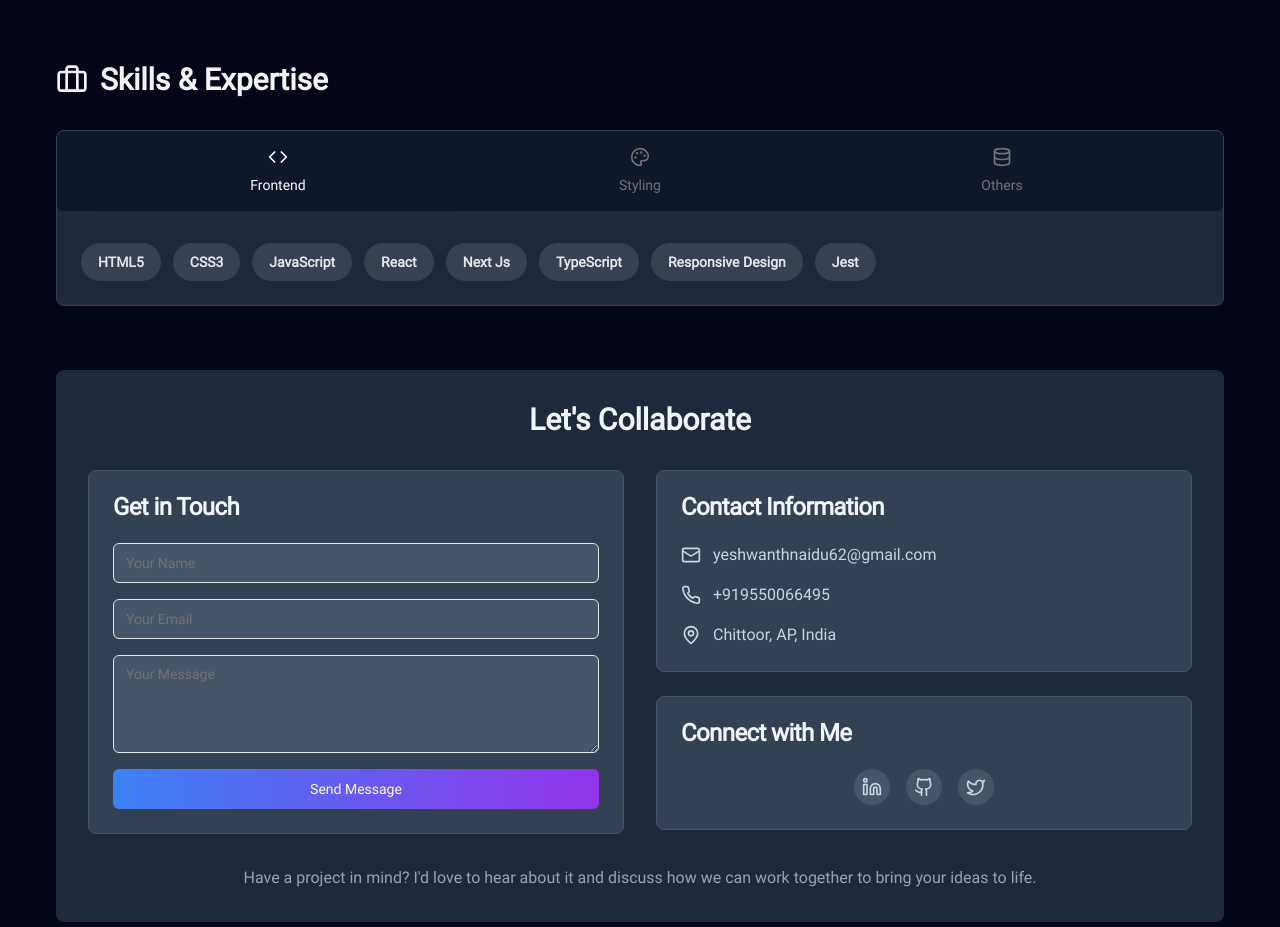
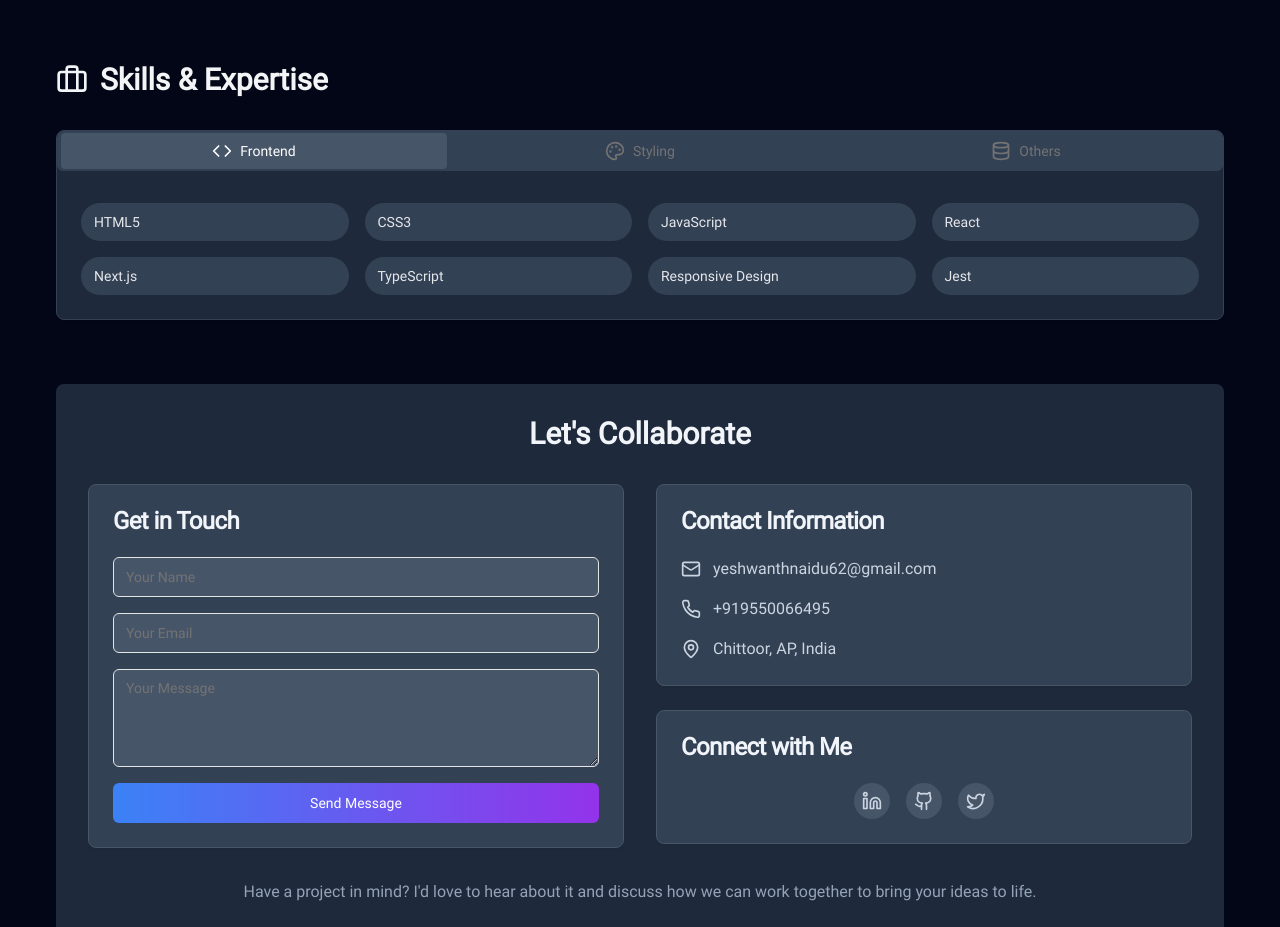
Before and after one commit to yeshwanthc/new-portfolio, a Next.js app: page / in a window 1280 px wide. Shown: the part 2001-2928 px from the top of the page. Built offline with nearby package versions, Linux system fonts and the light colour scheme; no server answers.

Commit message:
skills ui update

```diff
--- a/components/SkillsNew.tsx
+++ b/components/SkillsNew.tsx
@@ -1,14 +1,14 @@
-"use client";
+"use client"
 
-import React, { useState } from "react";
-import { motion, AnimatePresence } from "framer-motion";
-import { Tabs, TabsContent, TabsList, TabsTrigger } from "@/components/ui/tabs";
-import { Badge } from "@/components/ui/badge";
-import { Card, CardContent } from "@/components/ui/card";
-import { Briefcase, Code, Palette, Database, Cog, Beaker } from "lucide-react";
+import React, { useState } from "react"
+import { motion, AnimatePresence } from "framer-motion"
+import { Card, CardContent } from "@/components/ui/card"
+import { Tabs, TabsContent, TabsList, TabsTrigger } from "@/components/ui/tabs"
+import { Badge } from "@/components/ui/badge"
+import { Briefcase, Code, Palette, Database } from "lucide-react"
 
 interface SkillsProps {
-  isDarkMode?: boolean;
+  isDarkMode?: boolean
 }
 
 const skillCategories = [
@@ -20,7 +20,7 @@ const skillCategories = [
       "CSS3",
       "JavaScript",
       "React",
-      "Next Js",
+      "Next.js",
       "TypeScript",
       "Responsive Design",
       "Jest",
@@ -41,21 +41,20 @@ const skillCategories = [
     name: "Others",
     icon: <Database className="w-5 h-5" />,
     skills: [
+      "Git",
       "GitHub",
-      "Bit Bucket",
       "Vercel",
       "Vite",
       "Netlify",
       "Node.js",
-      "Bun.js",
       "Supabase",
       "GraphQL",
     ],
   },
-];
+]
 
-const Skills: React.FC<SkillsProps> = ({ isDarkMode = false }) => {
-  const [activeTab, setActiveTab] = useState(skillCategories[0].name);
+const ProfessionalSkills: React.FC<SkillsProps> = ({ isDarkMode = false }) => {
+  const [activeTab, setActiveTab] = useState(skillCategories[0].name)
 
   return (
     <section className="mb-16" id="skills">
@@ -67,36 +66,34 @@ const Skills: React.FC<SkillsProps> = ({ isDarkMode = false }) => {
         <Briefcase className="mr-3 w-8 h-8" /> Skills & Expertise
       </h2>
       <Card
-        className={`overflow-hidden glossy-card ${
-          isDarkMode
-            ? "bg-slate-800 border-slate-700"
-            : "bg-white border-gray-200"
+        className={`overflow-hidden ${
+          isDarkMode ? "bg-slate-800 border-slate-700" : "bg-white border-gray-200"
         }`}
       >
         <CardContent className="p-0">
-          <Tabs
-            value={activeTab}
-            onValueChange={setActiveTab}
-            className="w-full"
-          >
-            <TabsList className="flex w-full p-10 bg-slate-900">
+          <Tabs value={activeTab} onValueChange={setActiveTab} className="w-full">
+            <TabsList
+              className={`flex w-full ${
+                isDarkMode ? "bg-slate-700" : "bg-gray-100"
+              }`}
+            >
               {skillCategories.map((category) => (
                 <TabsTrigger
                   key={category.name}
                   value={category.name}
-                  className={`flex-1 py-4 px-6 flex flex-col items-center justify-center space-y-2 ${
+                  className={`flex-1 py-2 px-4 flex items-center justify-center space-x-2 ${
                     isDarkMode
-                      ? "data-[state=active]:bg-slate-900 data-[state=active]:text-white"
-                      : "data-[state=active]:bg-blue-100 data-[state=active]:text-blue-800"
+                      ? "data-[state=active]:bg-slate-600 data-[state=active]:text-white"
+                      : "data-[state=active]:bg-white data-[state=active]:text-blue-600"
                   }`}
                 >
                   {category.icon}
-                  <span>{category.name}</span>
+                  <span className="font-medium">{category.name}</span>
                 </TabsTrigger>
               ))}
             </TabsList>
             <div className="p-6">
-              <AnimatePresence mode="popLayout">
+              <AnimatePresence mode="wait">
                 {skillCategories.map((category) => (
                   <TabsContent key={category.name} value={category.name}>
                     <motion.div
@@ -104,23 +101,22 @@ const Skills: React.FC<SkillsProps> = ({ isDarkMode = false }) => {
                       animate={{ opacity: 1, y: 0 }}
                       exit={{ opacity: 0, y: -20 }}
                       transition={{ duration: 0.3 }}
-                      className="flex flex-wrap gap-3"
+                      className="grid grid-cols-2 md:grid-cols-3 lg:grid-cols-4 gap-4"
                     >
                       {category.skills.map((skill, index) => (
                         <motion.div
                           key={skill}
-                          initial={{ opacity: 0, scale: 0.8 }}
+                          initial={{ opacity: 0, scale: 0.9 }}
                           animate={{ opacity: 1, scale: 1 }}
-                          exit={{ opacity: 0, scale: 0.8 }}
                           transition={{ duration: 0.3, delay: index * 0.05 }}
                         >
                           <Badge
                             variant="secondary"
-                            className={`${
+                            className={`w-full py-2 px-3 text-sm font-medium ${
                               isDarkMode
-                                ? "bg-gray-700 text-gray-200 hover:bg-gray-600"
-                                : "bg-gray-200 text-gray-800 hover:bg-gray-300"
-                            } transition-colors duration-200 text-sm py-2 px-4`}
+                                ? "bg-slate-700 text-gray-200 hover:bg-slate-600"
+                                : "bg-gray-100 text-gray-800 hover:bg-gray-200"
+                            } transition-colors duration-200`}
                           >
                             {skill}
                           </Badge>
@@ -135,7 +131,7 @@ const Skills: React.FC<SkillsProps> = ({ isDarkMode = false }) => {
         </CardContent>
       </Card>
     </section>
-  );
-};
+  )
+}
 
-export default Skills;
+export default ProfessionalSkills
```
